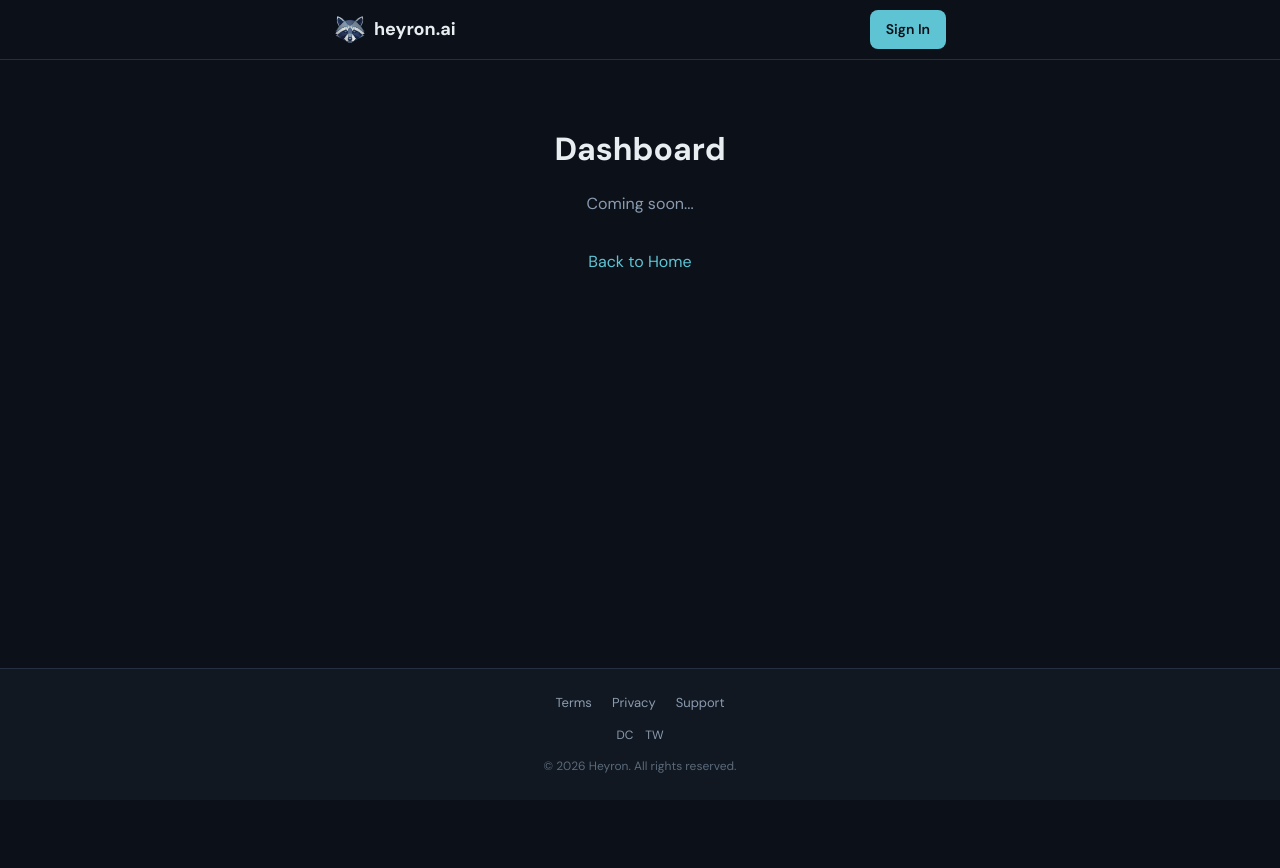
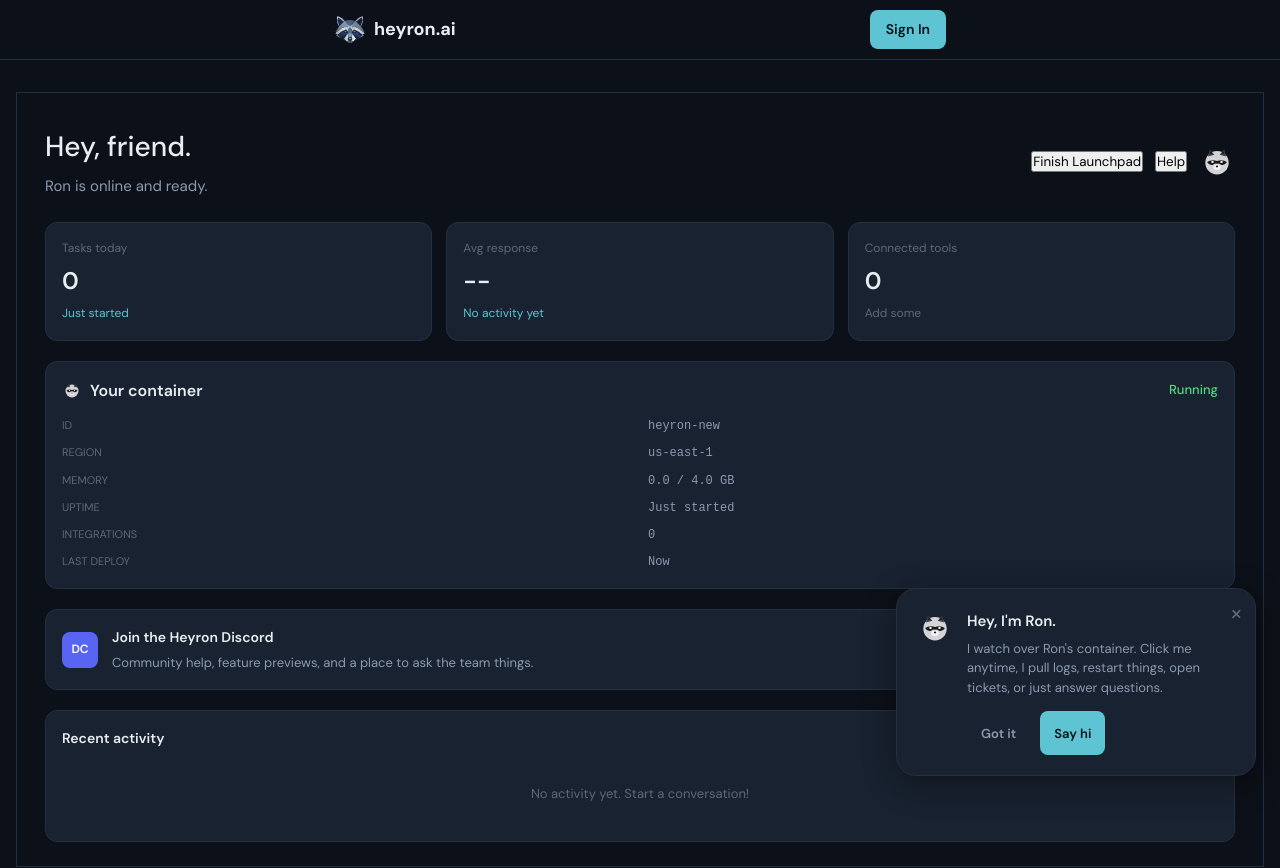
Before and after one commit to crazydc/heyron-docs, a React (Vite) app in the folder client/: page /dashboard in a window 1280 px wide. Shown: the top 868 px of the page. Before the commit the page ends 800 px from the top, so only its background shows below. Built offline with nearby package versions, Linux system fonts and the light colour scheme.

Commit message:
Phase 4: Add Dashboard with container card, metrics, Ron intro

```diff
--- /dev/null
+++ b/client/src/pages/Dashboard.css
@@ -0,0 +1,243 @@
+.dashboard {
+  padding: 32px 16px 120px;
+}
+
+.dash-header {
+  display: flex;
+  justify-content: space-between;
+  align-items: center;
+  margin-bottom: 24px;
+}
+
+.dash-greeting h2 {
+  font-size: 28px;
+  font-weight: 500;
+  margin-bottom: 4px;
+}
+
+.dash-greeting p {
+  color: var(--text-secondary);
+  font-size: 15px;
+}
+
+.dash-actions {
+  display: flex;
+  align-items: center;
+  gap: 12px;
+}
+
+.dash-grid {
+  display: grid;
+  grid-template-columns: repeat(3, 1fr);
+  gap: 14px;
+  margin-bottom: 20px;
+}
+
+.metric {
+  background: var(--bg-card);
+  border: 1px solid var(--border);
+  border-radius: var(--radius-md);
+  padding: 16px;
+}
+
+.metric-label {
+  font-size: 12px;
+  color: var(--text-muted);
+  margin-bottom: 4px;
+}
+
+.metric-value {
+  font-size: 24px;
+  font-weight: 600;
+}
+
+.metric-trend {
+  font-size: 12px;
+  color: var(--accent);
+  margin-top: 4px;
+}
+
+.metric-trend.empty {
+  color: var(--text-muted);
+}
+
+/* Container Card */
+.container-card {
+  background: var(--bg-card);
+  border: 1px solid var(--border);
+  border-radius: var(--radius-md);
+  padding: 16px;
+  margin-bottom: 20px;
+}
+
+.container-head {
+  display: flex;
+  justify-content: space-between;
+  align-items: center;
+  margin-bottom: 14px;
+}
+
+.container-title {
+  display: flex;
+  align-items: center;
+  gap: 8px;
+  font-weight: 600;
+}
+
+.container-status {
+  color: var(--success);
+  font-size: 13px;
+  font-weight: 500;
+}
+
+.container-meta {
+  display: grid;
+  grid-template-columns: repeat(2, 1fr);
+  gap: 8px 16px;
+}
+
+.container-meta-label {
+  font-size: 11px;
+  color: var(--text-muted);
+  text-transform: uppercase;
+}
+
+.container-meta-value {
+  font-size: 12px;
+  color: var(--text-secondary);
+  font-family: 'JetBrains Mono', monospace;
+}
+
+/* Discord Card */
+.discord-card {
+  display: flex;
+  align-items: center;
+  gap: 14px;
+  background: var(--bg-card);
+  border: 1px solid var(--border);
+  border-radius: var(--radius-md);
+  padding: 16px;
+  margin-bottom: 20px;
+}
+
+.discord-card-info {
+  flex: 1;
+}
+
+.discord-card-title {
+  font-weight: 600;
+  font-size: 14px;
+  margin-bottom: 4px;
+}
+
+.discord-card-desc {
+  font-size: 13px;
+  color: var(--text-secondary);
+}
+
+/* Dash Section */
+.dash-section {
+  background: var(--bg-card);
+  border: 1px solid var(--border);
+  border-radius: var(--radius-md);
+  padding: 16px;
+}
+
+.dash-section h3 {
+  font-size: 14px;
+  font-weight: 600;
+  margin-bottom: 14px;
+}
+
+.activity-empty {
+  color: var(--text-muted);
+  font-size: 13px;
+  text-align: center;
+  padding: 20px;
+}
+
+/* Ron Intro */
+.ron-intro {
+  position: fixed;
+  bottom: 24px;
+  right: 24px;
+  background: var(--bg-card);
+  border: 1px solid var(--border);
+  border-radius: var(--radius-lg);
+  padding: 20px;
+  max-width: 360px;
+  box-shadow: 0 8px 32px rgba(0,0,0,0.4);
+  z-index: 100;
+}
+
+.ron-intro-dismiss {
+  position: absolute;
+  top: 8px;
+  right: 12px;
+  background: none;
+  border: none;
+  color: var(--text-muted);
+  font-size: 24px;
+  cursor: pointer;
+}
+
+.ron-intro-row {
+  display: flex;
+  gap: 14px;
+}
+
+.ron-intro-text {
+  flex: 1;
+}
+
+.ron-intro-title {
+  font-weight: 600;
+  font-size: 15px;
+  margin-bottom: 6px;
+}
+
+.ron-intro-body {
+  font-size: 13px;
+  color: var(--text-secondary);
+  line-height: 1.5;
+  margin-bottom: 14px;
+}
+
+.ron-intro-cta-row {
+  display: flex;
+  gap: 10px;
+}
+
+.ron-intro-cta-row .btn {
+  width: auto;
+  padding: 8px 14px;
+  font-size: 13px;
+}
+
+/* Integration Icon */
+.integration-icon {
+  width: 36px;
+  height: 36px;
+  background: #5865F2;
+  border-radius: var(--radius-sm);
+  display: flex;
+  align-items: center;
+  justify-content: center;
+  font-size: 12px;
+  font-weight: 600;
+  color: white;
+  flex-shrink: 0;
+}
+
+/* Responsive */
+@media (max-width: 600px) {
+  .dash-grid {
+    grid-template-columns: 1fr;
+  }
+
+  .ron-intro {
+    left: 16px;
+    right: 16px;
+    max-width: none;
+  }
+}
--- a/client/src/pages/Dashboard.jsx
+++ b/client/src/pages/Dashboard.jsx
@@ -1,13 +1,113 @@
+import { useState } from 'react'
 import { Link } from 'react-router-dom'
+import { useAppSelector } from '../store/hooks'
 import Layout from '../components/layout/Layout'
+import { Mascot, HeadMascot } from '../components/ui/Mascot'
+import './Dashboard.css'
+
+const ACTIVITY = [
+  { text: 'Replied to 3 messages', time: '2m ago', color: 'success' },
+  { text: 'Updated calendar for Friday', time: '12m ago', color: 'secondary' },
+  { text: 'Drafted weekly summary', time: '1h ago', color: 'tertiary' },
+]
 
 export default function Dashboard() {
+  const { user } = useAppSelector(state => state.auth)
+  const [showIntro, setShowIntro] = useState(true)
+
+  const yourName = user?.fullName || 'friend'
+  const agentName = 'Ron' // Could come from onboarding data
+
   return (
-    <Layout>
-      <div className="container" style={{ padding: '4rem 0', textAlign: 'center' }}>
-        <h1>Dashboard</h1>
-        <p style={{ color: 'var(--text-secondary)', marginTop: '1rem' }}>Coming soon...</p>
-        <Link to="/" style={{ display: 'inline-block', marginTop: '2rem' }}>Back to Home</Link>
+    <Layout fullWidth>
+      <div className="dashboard">
+        <div className="panel">
+          <div className="dash-header">
+            <div className="dash-greeting">
+              <h2>Hey, {yourName}.</h2>
+              <p>{agentName} is online and ready.</p>
+            </div>
+            <div className="dash-actions">
+              <button className="btn-text">Finish Launchpad</button>
+              <button className="btn-text">Help</button>
+              <HeadMascot size={36} />
+            </div>
+          </div>
+
+          <div className="dash-grid">
+            <div className="metric">
+              <p className="metric-label">Tasks today</p>
+              <p className="metric-value">0</p>
+              <p className="metric-trend">Just started</p>
+            </div>
+            <div className="metric">
+              <p className="metric-label">Avg response</p>
+              <p className="metric-value">--</p>
+              <p className="metric-trend">No activity yet</p>
+            </div>
+            <div className="metric">
+              <p className="metric-label">Connected tools</p>
+              <p className="metric-value">0</p>
+              <p className="metric-trend empty">Add some</p>
+            </div>
+          </div>
+
+          <div className="container-card">
+            <div className="container-head">
+              <span className="container-title">
+                <HeadMascot size={20} /> Your container
+              </span>
+              <span className="container-status">Running</span>
+            </div>
+            <div className="container-meta">
+              <span className="container-meta-label">ID</span>
+              <span className="container-meta-value">heyron-{user?.email?.split('@')[0]?.slice(0,8) || 'new'}</span>
+              <span className="container-meta-label">Region</span>
+              <span className="container-meta-value">us-east-1</span>
+              <span className="container-meta-label">Memory</span>
+              <span className="container-meta-value">0.0 / 4.0 GB</span>
+              <span className="container-meta-label">Uptime</span>
+              <span className="container-meta-value">Just started</span>
+              <span className="container-meta-label">Integrations</span>
+              <span className="container-meta-value">0</span>
+              <span className="container-meta-label">Last deploy</span>
+              <span className="container-meta-value">Now</span>
+            </div>
+          </div>
+
+          <div className="discord-card">
+            <div className="integration-icon">DC</div>
+            <div className="discord-card-info">
+              <p className="discord-card-title">Join the Heyron Discord</p>
+              <p className="discord-card-desc">Community help, feature previews, and a place to ask the team things.</p>
+            </div>
+            <a href="https://discord.gg/heyron" target="_blank" rel="noopener" className="btn btn-primary btn-sm">Join server</a>
+          </div>
+
+          <div className="dash-section">
+            <h3>Recent activity</h3>
+            <div className="activity">
+              <div className="activity-empty">No activity yet. Start a conversation!</div>
+            </div>
+          </div>
+        </div>
+
+        {showIntro && (
+          <div className="ron-intro" role="dialog">
+            <button className="ron-intro-dismiss" onClick={() => setShowIntro(false)} aria-label="Dismiss">×</button>
+            <div className="ron-intro-row">
+              <HeadMascot size={36} />
+              <div className="ron-intro-text">
+                <p className="ron-intro-title">Hey, I'm Ron.</p>
+                <p className="ron-intro-body">I watch over {agentName}'s container. Click me anytime, I pull logs, restart things, open tickets, or just answer questions.</p>
+                <div className="ron-intro-cta-row">
+                  <button className="btn btn-ghost" onClick={() => setShowIntro(false)}>Got it</button>
+                  <button className="btn btn-primary">Say hi</button>
+                </div>
+              </div>
+            </div>
+          </div>
+        )}
       </div>
     </Layout>
   )
```
Also changed, not shown: 5 other files (tests, documents, lock files or other folders).
